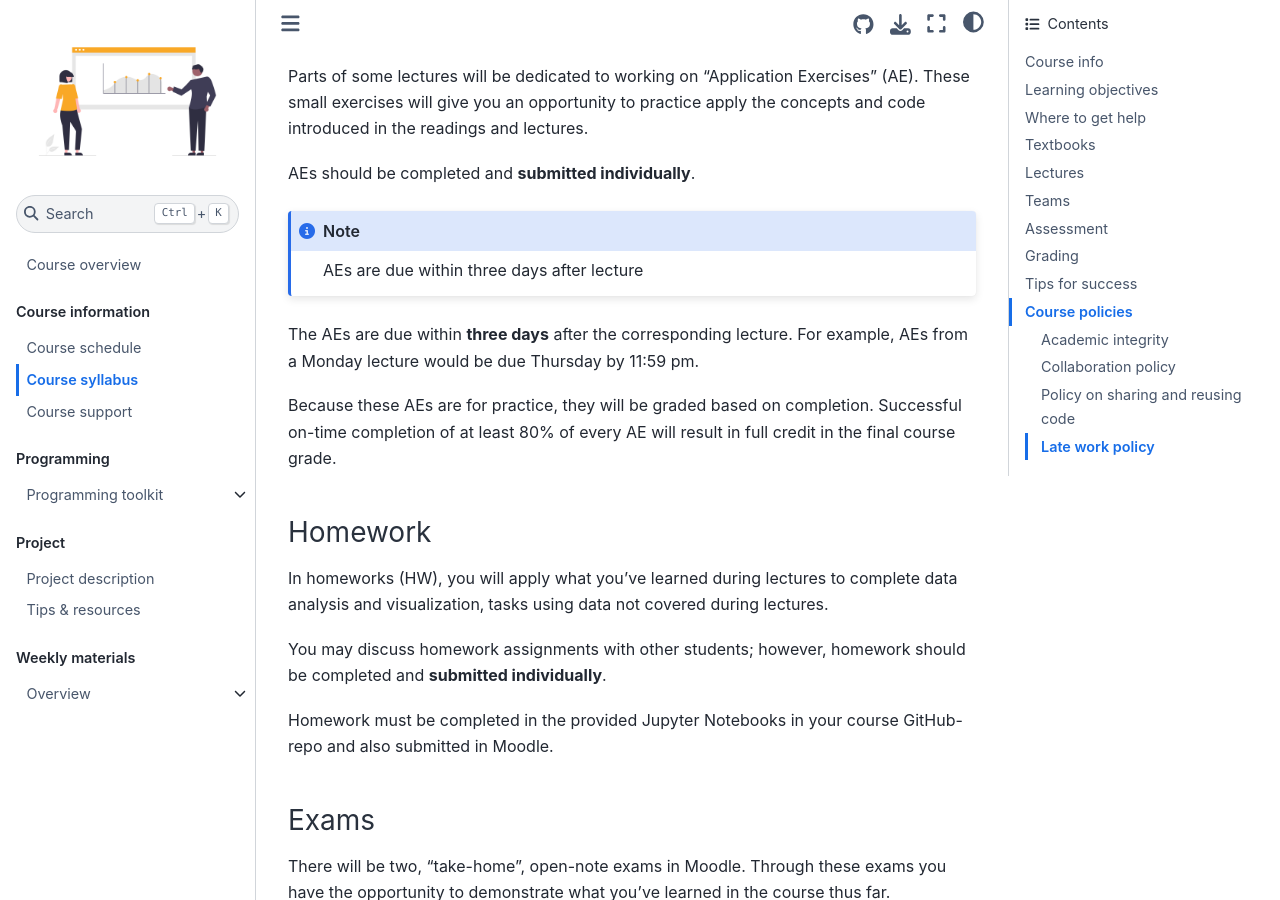
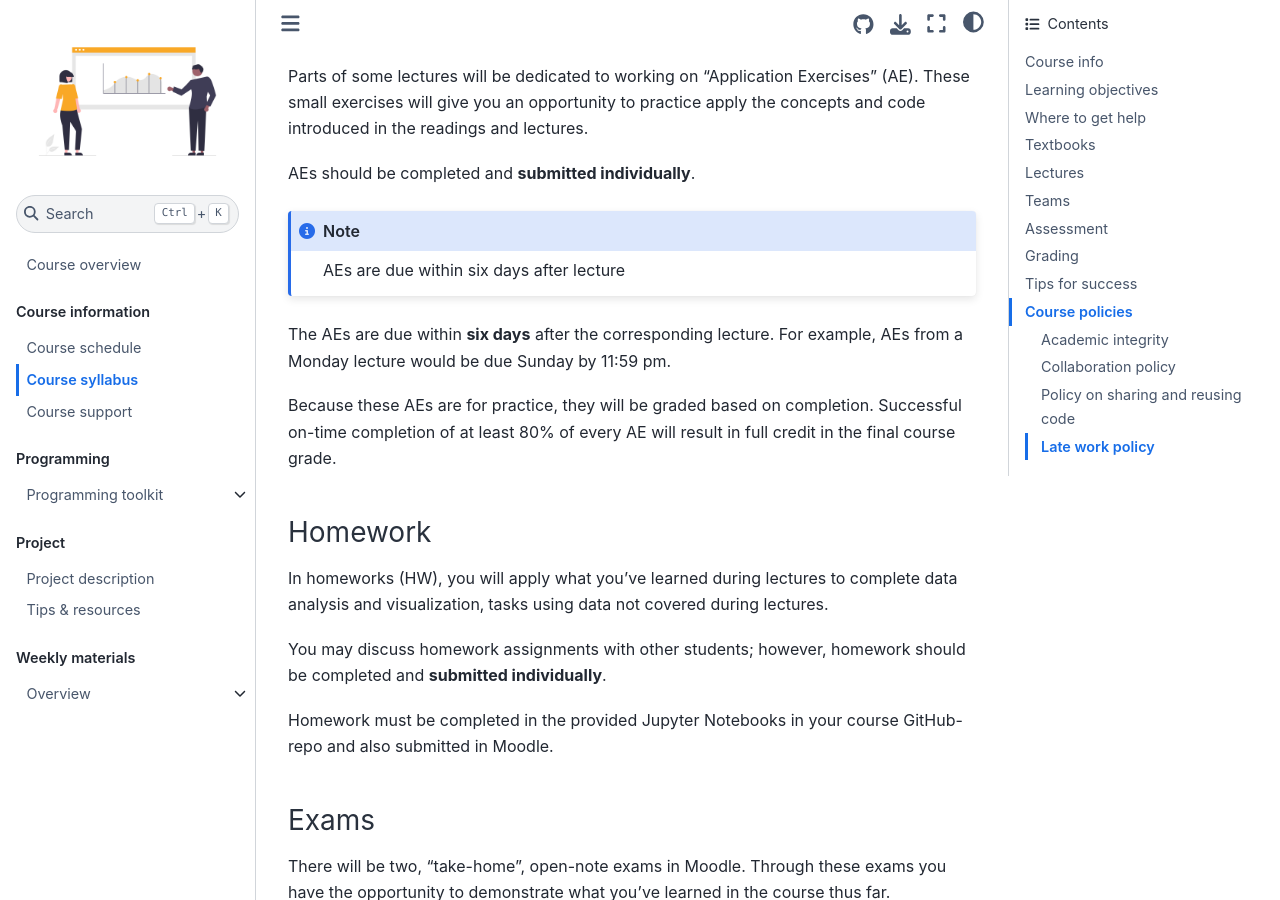
Before and after one commit to dst-ws22/website, a Jupyter Book: the page built from docs/course-syllabus.md, in a window 1280 px wide and 900 px high, scrolled down 2721 px. Built offline with Jupyter Book 1.0.4 settings and Sphinx 7.4.7 and the Sphinx Book theme 1.1.4, drawn with Linux system fonts in a browser that asks for light colours; comment, search, counter and statistics services are not loaded.

Commit message:
Update course-syllabus.md

```diff
--- a/docs/course-syllabus.md
+++ b/docs/course-syllabus.md
@@ -96,10 +96,10 @@ Parts of some lectures will be dedicated to working on "Application Exercises" (
 AEs should be completed and **submitted individually**.
 
 :::{Note}
-AEs are due within three days after lecture
+AEs are due within six days after lecture
 :::
 
-The AEs are due within **three days** after the corresponding lecture. For example, AEs from a Monday lecture would be due Thursday by 11:59 pm.
+The AEs are due within **six days** after the corresponding lecture. For example, AEs from a Monday lecture would be due Sunday by 11:59 pm.
 
 Because these AEs are for practice, they will be graded based on completion. Successful on-time completion of at least 80% of every AE will result in full credit in the final course grade.
 
```
